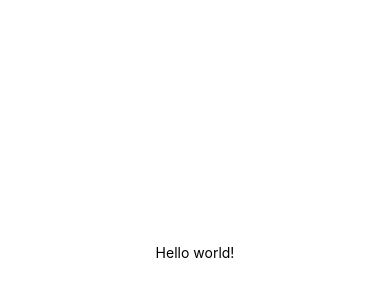
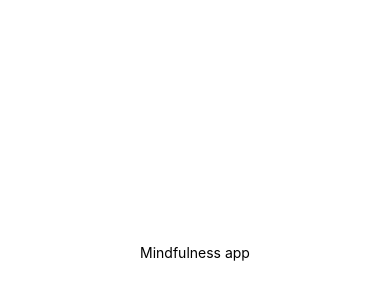
Before and after one commit to jhp0621/M.A.G.I.K, a React Native app: screen / in a window 390 px wide. Shown: the part 170-470 px from the top of the page. Built offline with nearby package versions, Linux system fonts and the light colour scheme.

Commit message:
mindfulness

```diff
--- a/App.js
+++ b/App.js
@@ -4,7 +4,7 @@ import { StyleSheet, Text, View } from 'react-native';
 export default function App() {
   return (
     <View style={styles.container}>
-      <Text>Hello world!</Text>
+      <Text>Mindfulness app</Text>
     </View>
   );
 }
```
